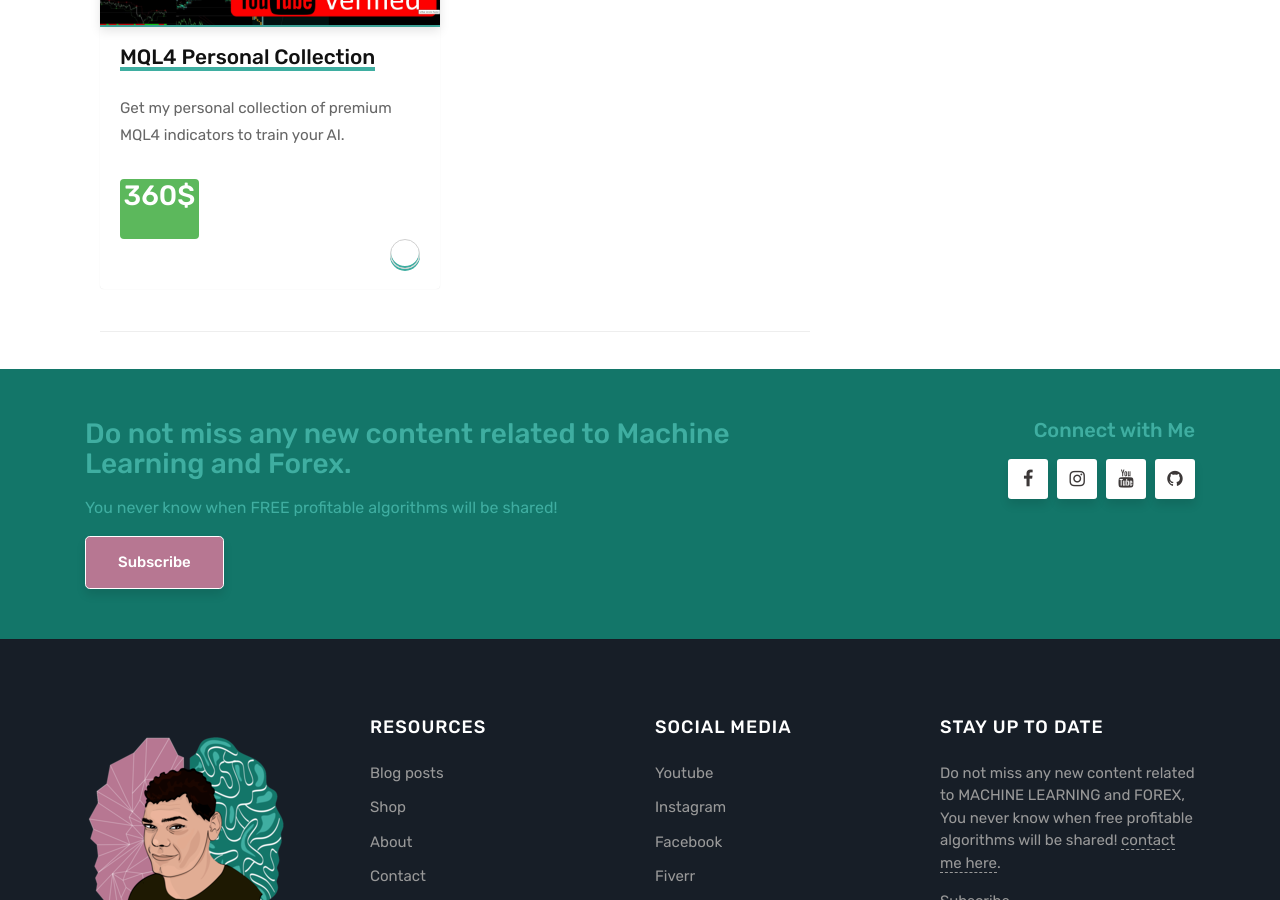
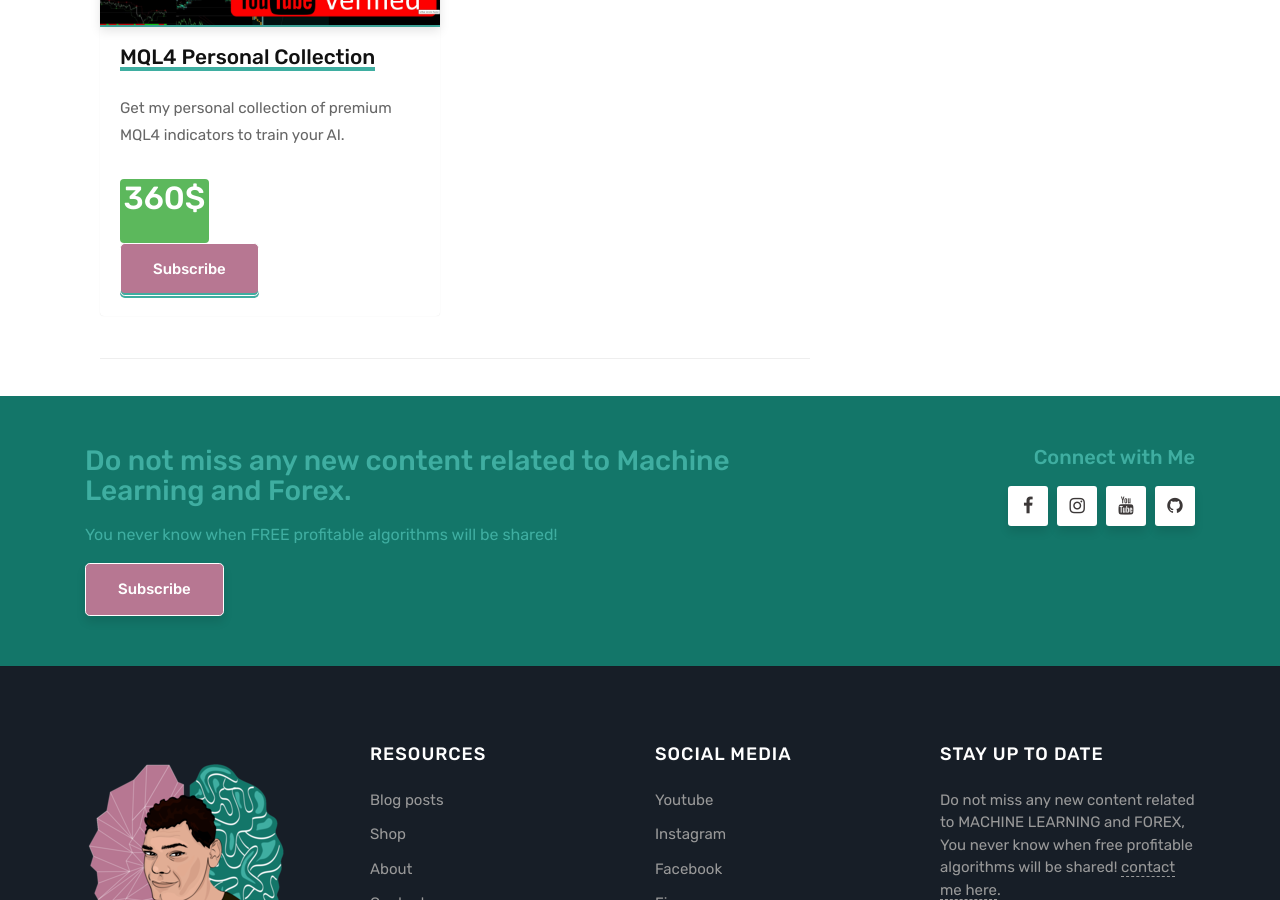
Before and after one commit to MikePapinski/MikePapinski.github.io, a Jekyll site: the page built from products.html, in a window 1280 px wide and 900 px high, scrolled down 519 px. Built offline with Jekyll 4.4.1, drawn with Linux system fonts in a browser that asks for light colours.

Commit message:
check product

```diff
--- a/products.html
+++ b/products.html
@@ -24,10 +24,10 @@ layout: page
                         <h4 class="card-text">Get my personal collection of premium MQL4 indicators to train your AI.</h4>
                         <div class="metafooter">
                             <div class="wrapfooter">
-                                <span class="badge badge-success"><h3 target="_blank" href="#">360$</h3></span><br/>
+                                <span class="badge badge-success"><h2 target="_blank" href="#">360$</h2></span><br/>
 
 
-                                <span class="post-read-more"><a href="#" title="Read Story"><i class="MORE INFO"></i></a></span>
+                                <a class="btn btn-primary btn-lg" href="https://www.youtube.com/channel/UCl8p5FVdmBMiRLIqlSP-EmA?view_as=subscriber">Subscribe</a>
 
                             </div>
                         </div>
```
